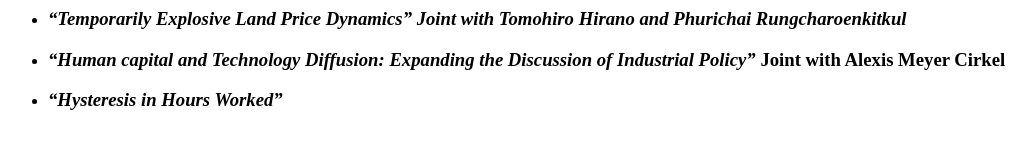
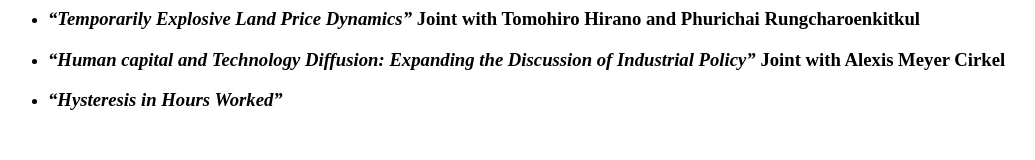
Before and after one commit to Shunsuke-Hori/Shunsuke-Hori.github.io, a plain HTML site: page docs/wip.html in a window 1280 px wide. Shown: the whole page, without its empty margins (0-1035 px from the left). Drawn offline with Linux system fonts and the light colour scheme.

Commit message:
fix italic

```diff
--- a/docs/wip.html
+++ b/docs/wip.html
@@ -1,7 +1,7 @@
 <!-- <html> -->
 <!-- <body> -->
 <ul>
-<li><h3><i>“Temporarily Explosive Land Price Dynamics” Joint with Tomohiro Hirano and Phurichai Rungcharoenkitkul</i></h3></li>
+<li><h3><i>“Temporarily Explosive Land Price Dynamics”</i> Joint with Tomohiro Hirano and Phurichai Rungcharoenkitkul</h3></li>
 <li><h3><i>“Human capital and Technology Diffusion: Expanding the Discussion of Industrial Policy”</i> Joint with Alexis Meyer Cirkel</h3></li>
 <li><h3><i>“Hysteresis in Hours Worked”</i></h3></li>
 </ul>
```
